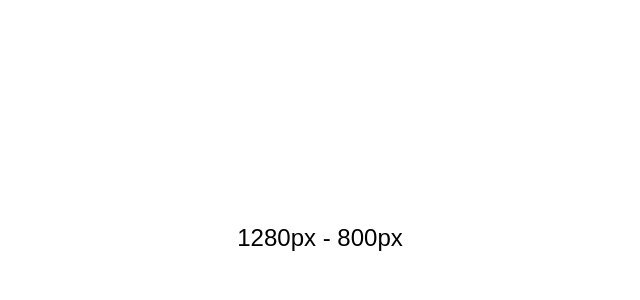
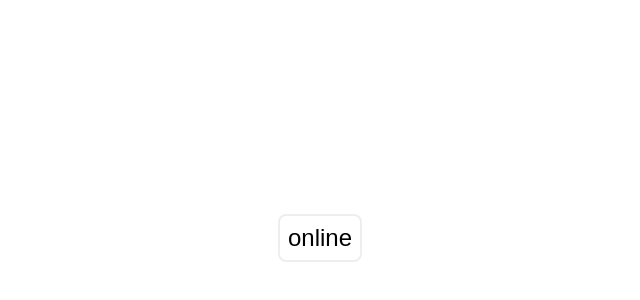
Before and after one commit to AndriiMus/reactTwoTask, a React app in the folder ReactLessone/task1/: page / in a window 1280 px wide. Shown: the part 170-470 px from the top of the page, without its empty margins (320-960 px from the left). Built offline with nearby package versions, Linux system fonts and the light colour scheme.

Commit message:
;;;
;;;;

```diff
--- /dev/null
+++ b/ReactLessone/task1/src/ConnectionStatus.jsx
@@ -0,0 +1,37 @@
+import React, { Component, useEffect, useState } from "react";
+
+
+const ConnectionStatus = () => {
+    const [status, setStatusConnect] = useState('online')
+
+
+    useEffect(() => {
+
+        const updateOfflineStatus = () => {
+            setStatusConnect('offline')
+        }
+
+        const updateOnlineStatus = () => {
+            setStatusConnect('online')
+        }
+
+        window.addEventListener('online', updateOnlineStatus)
+        window.addEventListener('offline', updateOfflineStatus)
+
+        return () => {
+            window.removeEventListener('online', updateOnlineStatus)
+            window.removeEventListener('offline', updateOfflineStatus)
+        }
+    }, [])
+
+    return <div className={`status ${status === 'offline' ? 'status_offline' : ''}`}>{status}</div >
+}
+
+
+
+
+
+
+
+
+export default ConnectionStatus;
--- a/ReactLessone/task1/src/Dimensions.jsx
+++ /dev/null
@@ -1,31 +0,0 @@
-import React, { useEffect, useState } from 'react';
-import { BrowserRouter as Router, Route, Switch, Link } from 'react-router-dom';
-
-
-const Dimensions = () => {
-    const [demensions, setDimensions] = useState({ width: null, height: null, })
-
-    const { width, height } = demensions;
-
-    useEffect(() => {
-        const { innerHeight, innerWidth } = window;
-        setDimensions({ width: innerWidth, height: innerHeight })
-        const handleResize = e => {
-            const { innerWidth, innerHeight } = e.target;
-            setDimensions({ width: innerWidth, height: innerHeight })
-        }
-        window, addEventListener('resize', handleResize)
-
-        return () => {
-            window.removeEventListener('resize', handleResize);
-        };
-    }, [])
-
-    return (
-        <div className="dimensions">{`${width}px - ${height}px`}</div>
-    );
-};
-
-
-
-export default Dimensions;
--- a/ReactLessone/task1/src/index.jsx
+++ b/ReactLessone/task1/src/index.jsx
@@ -1,10 +1,10 @@
 import React from 'react';
 import ReactDOM from 'react-dom';
 import './index.scss';
-import Dimensions from './Dimensions.jsx';
+import ConnectionStatus from './ConnectionStatus.jsx';
 
 
 
 const rootElement = document.querySelector('#root');
 
-ReactDOM.render(<Dimensions />, rootElement);
+ReactDOM.render(<ConnectionStatus />, rootElement);
--- a/ReactLessone/task1/src/index.scss
+++ b/ReactLessone/task1/src/index.scss
@@ -9,3 +9,13 @@ body {
   align-items: center;
   justify-content: center;
 }
+
+.status {
+  padding: 8px;
+  border: 2px solid #eee;
+  border-radius: 8px;
+
+  &_offline {
+    border-color: #f00;
+  }
+}
```
